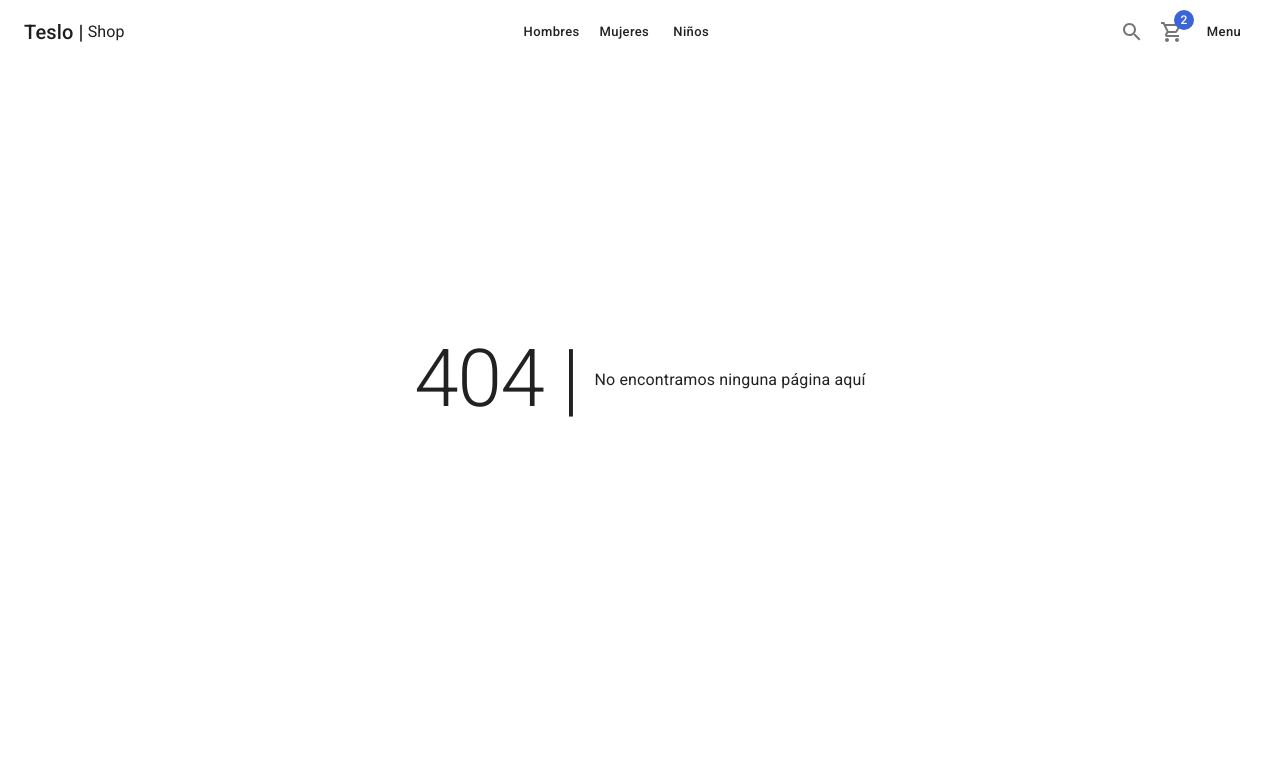
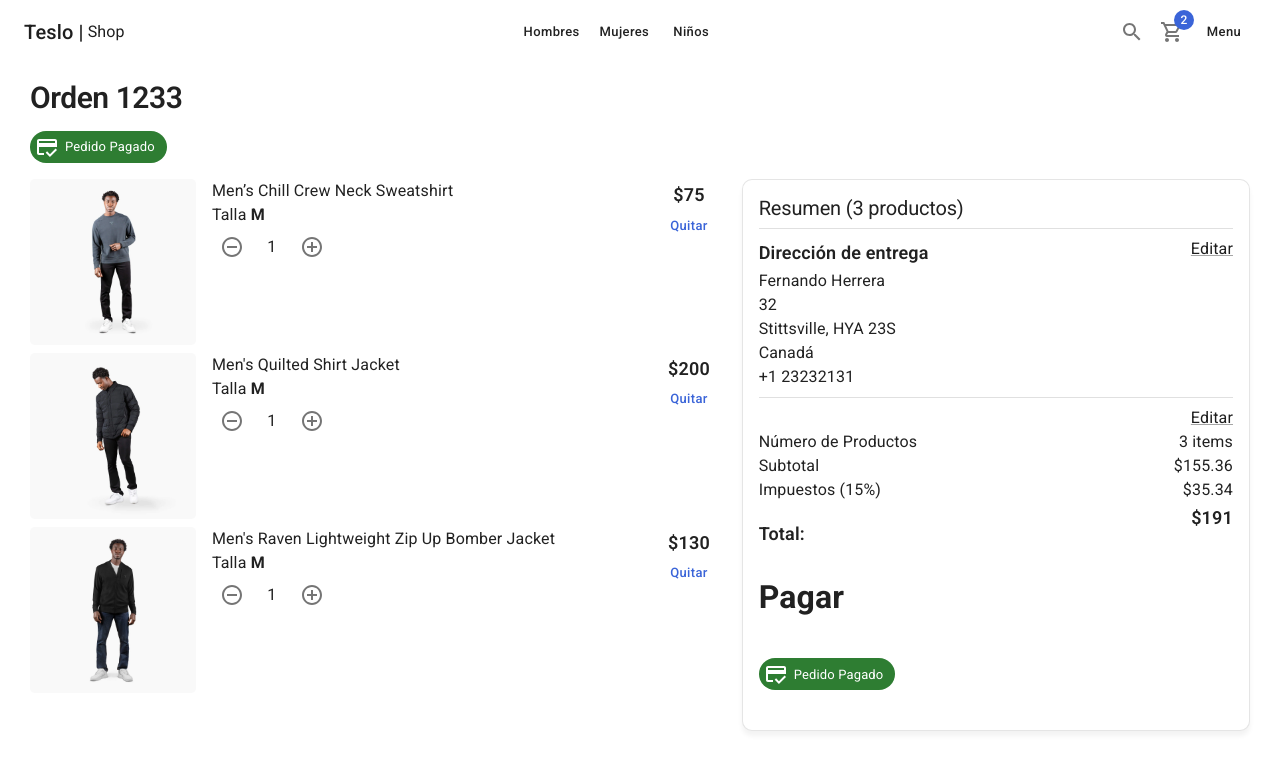
Before and after one commit to jluquer/nextjs-fh, a Next.js app in the folder 05-teslo-shop/: page /orders/1 in a window 1280 px wide. Before the commit this address had no page. Shown: the top 770 px of the page. Built offline with nearby package versions, Linux system fonts and the light colour scheme.

Commit message:
pagina de pedido e historial de pedidos

```diff
--- a/05-teslo-shop/package.json
+++ b/05-teslo-shop/package.json
@@ -13,6 +13,7 @@
     "@emotion/styled": "^11.11.0",
     "@mui/icons-material": "^5.14.15",
     "@mui/material": "^5.14.15",
+    "@mui/x-data-grid": "^6.16.3",
     "next": "13.5.6",
     "react": "^18",
     "react-dom": "^18",
--- /dev/null
+++ b/05-teslo-shop/pages/orders/[id].tsx
@@ -0,0 +1,74 @@
+import NextLink from 'next/link';
+import { Box, Card, CardContent, Chip, Divider, Grid, Link, Typography } from '@mui/material';
+
+import { ShopLayout } from '@/components/layouts';
+import { CartList, OrderSummary } from '@/components/cart';
+import { CreditCardOffOutlined, CreditScoreOutlined } from '@mui/icons-material';
+
+export default function OrderPage() {
+  return (
+    <ShopLayout title="Resumen del pedido 1233" pageDescription="Resumen del pedido">
+      <Typography variant="h1" component={'h1'}>
+        Orden 1233
+      </Typography>
+      {/*
+      <Chip
+        sx={{ my: 2 }}
+        label="Pendiente de pago"
+        color="error"
+        icon={<CreditCardOffOutlined />}
+      />
+       */}
+
+      <Chip sx={{ my: 2 }} label="Pedido Pagado" color="success" icon={<CreditScoreOutlined />} />
+
+      <Grid container>
+        <Grid item xs={12} sm={7}>
+          <CartList editable={true} />
+        </Grid>
+        <Grid item xs={12} sm={5}>
+          <Card className="summary-card">
+            <CardContent>
+              <Typography variant="h2">Resumen (3 productos)</Typography>
+
+              <Divider sx={{ my: 1 }} />
+
+              <Box display={'flex'} justifyContent={'space-between'} flexWrap={'wrap'}>
+                <Typography variant="subtitle1">Dirección de entrega</Typography>
+                <NextLink href={'/checkout/address'} passHref legacyBehavior>
+                  <Link underline="always">Editar</Link>
+                </NextLink>
+              </Box>
+
+              <Typography>Fernando Herrera</Typography>
+              <Typography>32</Typography>
+              <Typography>Stittsville, HYA 23S</Typography>
+              <Typography>Canadá</Typography>
+              <Typography>+1 23232131</Typography>
+
+              <Divider sx={{ my: 1 }} />
+
+              <Box display={'flex'} justifyContent={'end'}>
+                <NextLink href={'/checkout/address'} passHref legacyBehavior>
+                  <Link underline="always">Editar</Link>
+                </NextLink>
+              </Box>
+              <OrderSummary />
+
+              <Box sx={{ mt: 3 }}>
+                <h1>Pagar</h1>
+
+                <Chip
+                  sx={{ my: 2 }}
+                  label="Pedido Pagado"
+                  color="success"
+                  icon={<CreditScoreOutlined />}
+                />
+              </Box>
+            </CardContent>
+          </Card>
+        </Grid>
+      </Grid>
+    </ShopLayout>
+  );
+}
```
Also changed, not shown: 05-teslo-shop/pages/orders/history.tsx (added, +71 -0 lines), 1 other file (tests, documents, lock files or other folders).
